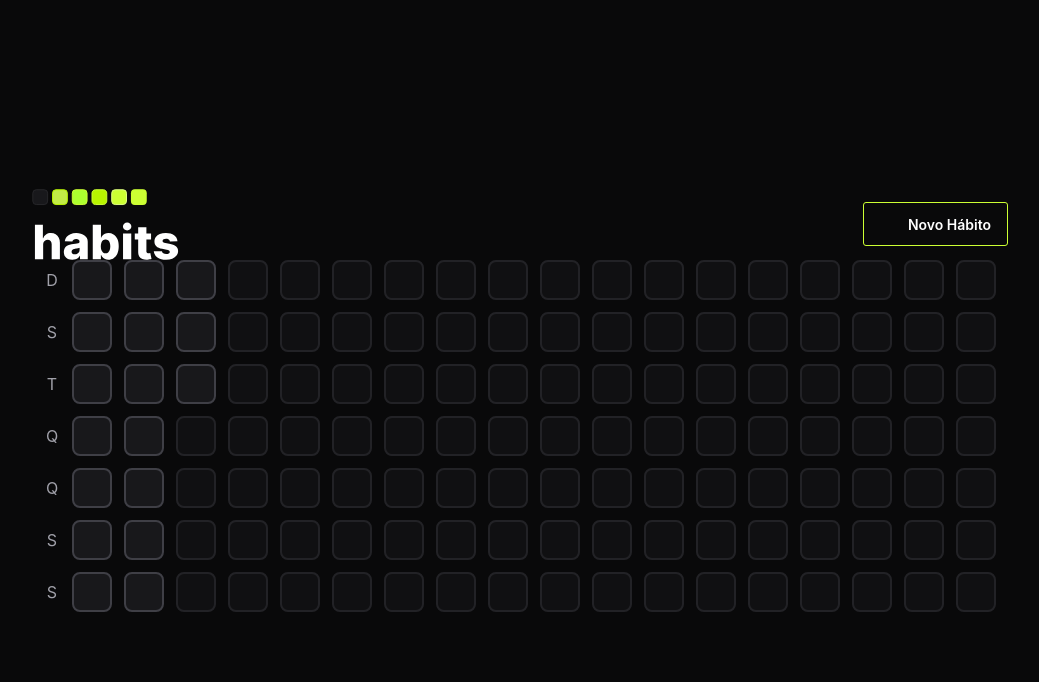
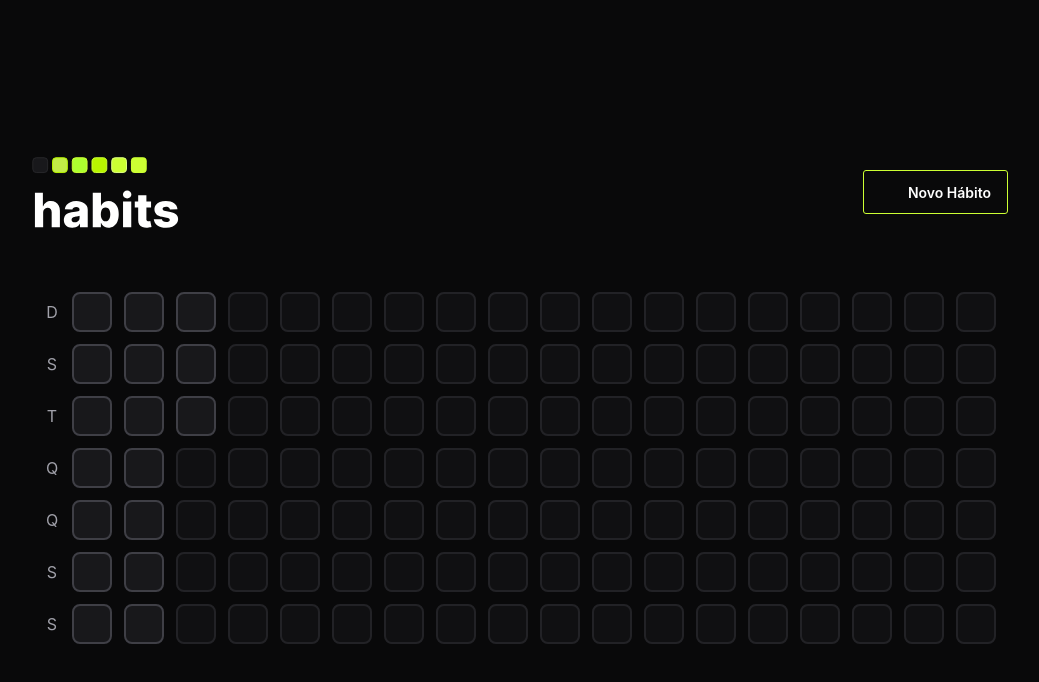
Before and after one commit to censuradho/habit-frontend, a Next.js app: page / in a window 1280 px wide. Shown: the top 682 px of the page, without its empty margins (120-1159 px from the left). Built offline with nearby package versions, Linux system fonts and the light colour scheme; some icons are missing.

Commit message:
refactor(layout): increase gap between summary/header

```diff
--- a/src/layout/home/index.tsx
+++ b/src/layout/home/index.tsx
@@ -12,8 +12,9 @@ export function HomeLayout () {
           gap={4}
         >
           <Header />
+          <SummaryTable />
         </Box>
-        <SummaryTable />
+
       </Container>
     </Styles.Main>
   )
```
